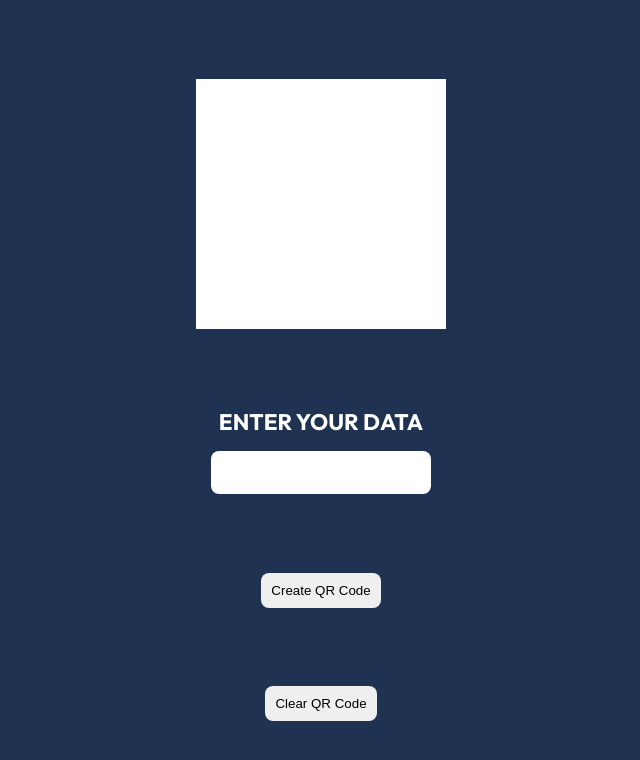
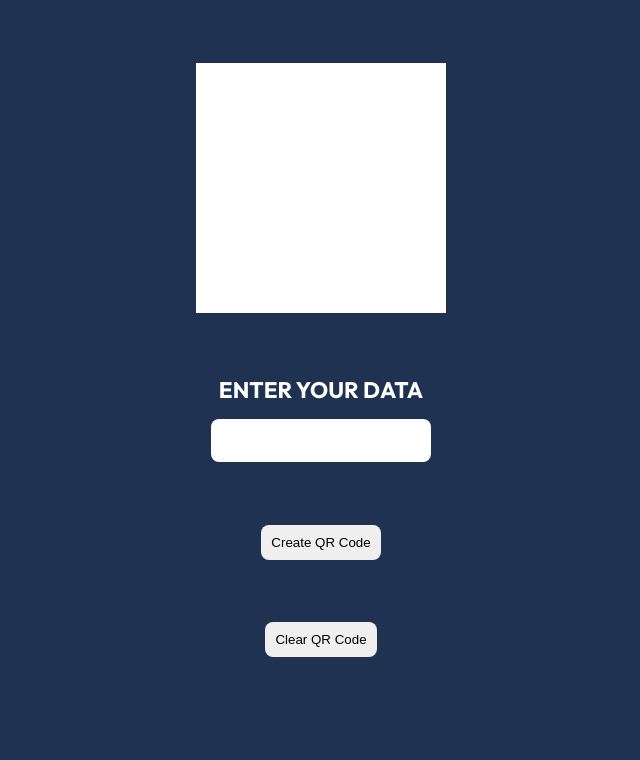
Before and after one commit to VHIzq/front-end-mentor-qr-code-component, a website: page index.html in a window 1280 px wide. Shown: the whole page, without its empty margins (319-959 px from the left). Drawn offline with Linux system fonts and the light colour scheme.

Commit message:
style: reduce app viewheight because scroll on Y axis

```diff
--- a/src/sass/styles.scss
+++ b/src/sass/styles.scss
@@ -26,11 +26,13 @@ html{
   font-family: 'Outfit', sans-serif;
   font-size: 15px;
 }
+body{
+  background-color: $dark-blue;
+}
 
 .qr{
-  background-color: $dark-blue;
   width: 100%;
-  height: 100vh;
+  height: 90vh;
   display: flex;
 
   .qr__container{
```
Also changed, not shown: dist/css/styles.css, 1 other file.
